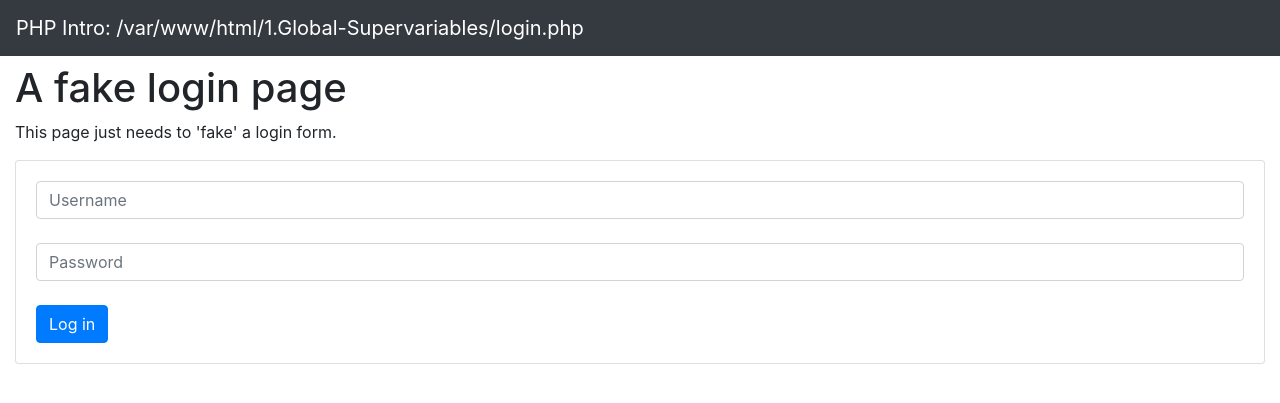
After one commit to taggar/PHP-intro, a PHP site: page /1.Global-Supervariables/login.php in a window 1280 px wide. The commit adds this page. Shown: the top 403 px of the page. Run offline with PHP 8.4, Linux system fonts and the light colour scheme.

Commit message:
With fake login

```diff
--- /dev/null
+++ b/src/1.Global-Supervariables/login.php
@@ -0,0 +1,77 @@
+<?php
+session_start();
+
+$userName = "Raf";
+$password = "pass";
+if ($_SERVER['REQUEST_METHOD'] == 'POST' && $_POST['userName'] != null) {
+    if ($_POST['userName'] == $userName && $_POST['password'] == $password) {
+        $_SESSION['userName'] = $userName;
+        header("Location: setup.php");
+        exit;
+    }
+}
+
+?>
+<!DOCTYPE html>
+<html lang="en">
+
+<head>
+    <meta charset="UTF-8">
+    <meta name="viewport" content="width=device-width, initial-scale=1.0">
+    <meta http-equiv="X-UA-Compatible" content="ie=edge">
+    <title>Fake login</title>
+    <link rel="stylesheet" href="https://stackpath.bootstrapcdn.com/bootstrap/4.3.1/css/bootstrap.min.css" integrity="sha384-ggOyR0iXCbMQv3Xipma34MD+dH/1fQ784/j6cY/iJTQUOhcWr7x9JvoRxT2MZw1T" crossorigin="anonymous">
+</head>
+
+<body>
+
+    <header>
+        <nav class="navbar bg-dark navbar-dark fixed-top">
+            <span class="navbar-brand">PHP Intro: <?php echo $_SERVER['SCRIPT_FILENAME'] ?></span>
+        </nav>
+    </header>
+
+
+
+    <div class="container-fluid mt-3 pt-5">
+
+        <h1>A fake login page</h1>
+
+        <p>This page just needs to 'fake' a login form.</p>
+        <div class="card">
+            <div class="card-body">
+
+                <form action="<?php echo htmlspecialchars($_SERVER["PHP_SELF"]); ?>" method="post">
+                    <input class="form-control" type="text" name="userName" id="userName" placeholder="Username">
+                    <br>
+                    <input class="form-control" type="password" name="password" id="password" placeholder="Password">
+                    <br>
+                    <button class="btn btn-primary" type="submit">Log in</button>
+                </form>
+
+                <?php
+
+                if ($_SERVER['REQUEST_METHOD'] == 'POST' && $_POST['userName'] != null) {
+                    if ($_POST['userName'] != $userName || $_POST['password'] != $password) {
+                        ?>
+                        <div class="alert alert-warning" role="alert">
+
+                            Nope. Wrong username or password ...
+                            <br>
+                            Try again ...
+                        </div>
+                    <?php
+                }
+            }
+
+            ?>
+            </div>
+        </div>
+    </div>
+
+    <script src="https://code.jquery.com/jquery-3.3.1.slim.min.js" integrity="sha384-q8i/X+965DzO0rT7abK41JStQIAqVgRVzpbzo5smXKp4YfRvH+8abtTE1Pi6jizo" crossorigin="anonymous"></script>
+    <script src="https://cdnjs.cloudflare.com/ajax/libs/popper.js/1.14.7/umd/popper.min.js" integrity="sha384-UO2eT0CpHqdSJQ6hJty5KVphtPhzWj9WO1clHTMGa3JDZwrnQq4sF86dIHNDz0W1" crossorigin="anonymous"></script>
+    <script src="https://stackpath.bootstrapcdn.com/bootstrap/4.3.1/js/bootstrap.min.js" integrity="sha384-JjSmVgyd0p3pXB1rRibZUAYoIIy6OrQ6VrjIEaFf/nJGzIxFDsf4x0xIM+B07jRM" crossorigin="anonymous"></script>
+</body>
+
+</html>
```
Also changed, not shown: src/1.Global-Supervariables/setup.php (+46 -14 lines).
